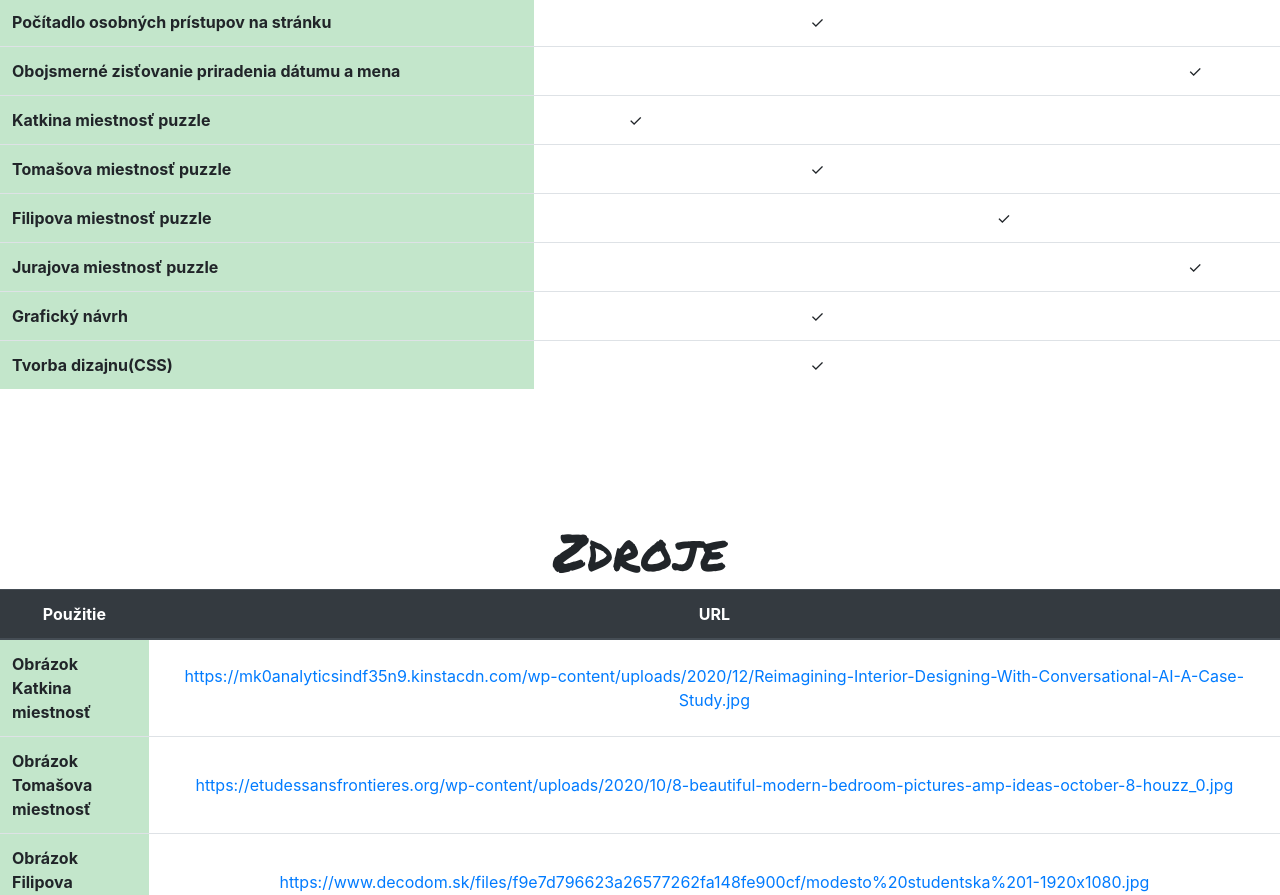
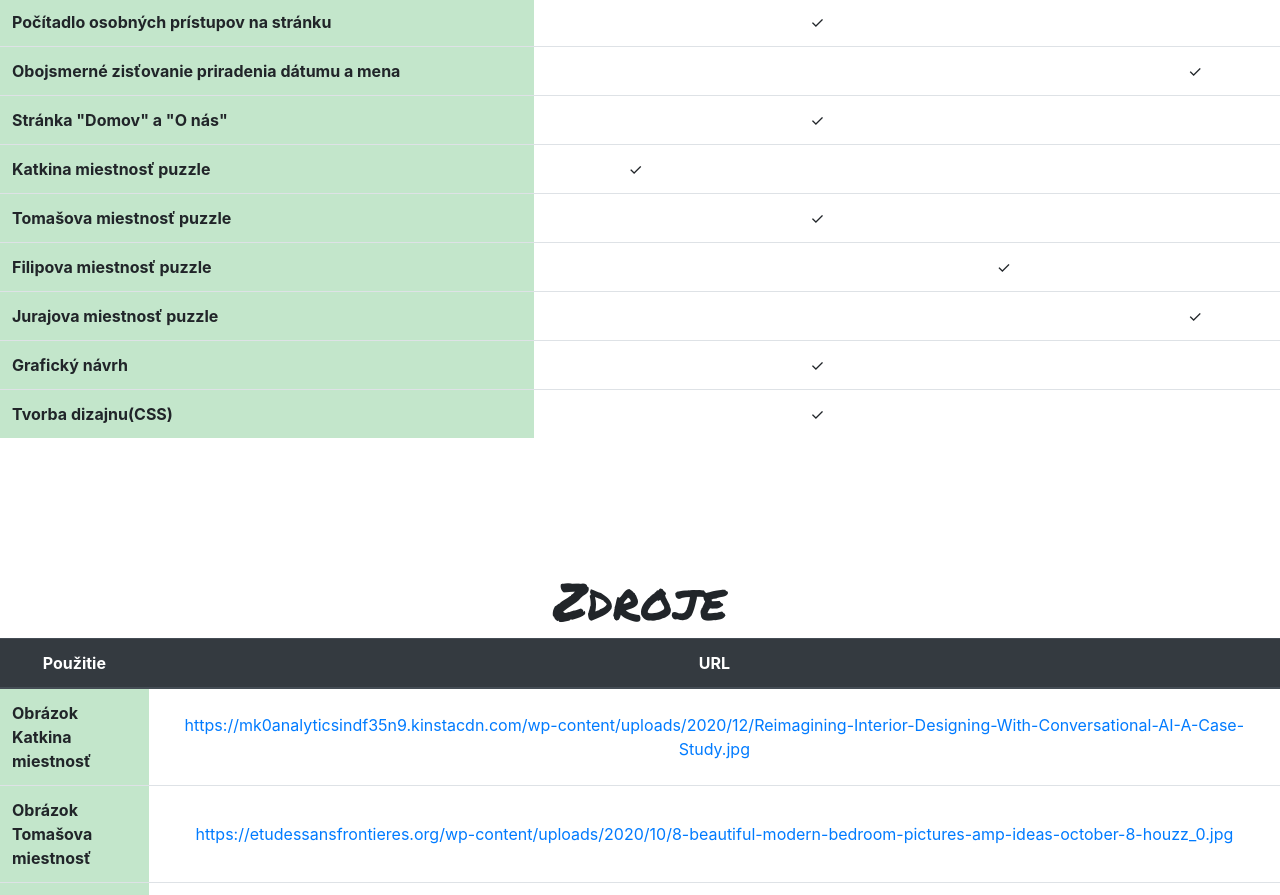
Before and after one commit to tppope/Nasa-domacnost-Puzzle-game, a plain HTML site: page about_us.html in a window 1280 px wide. Shown: the part 1057-1952 px from the top of the page. Drawn offline with Linux system fonts and the light colour scheme.

Commit message:
FINAL 5.0

```diff
--- a/about_us.html
+++ b/about_us.html
@@ -136,6 +136,13 @@
                     <td>&#10003;</td>
                 </tr>
                 <tr>
+                    <th class="table-success" scope="row">Stránka "Domov" a "O nás"</th>
+                    <td></td>
+                    <td>&#10003;</td>
+                    <td></td>
+                    <td></td>
+                </tr>
+                <tr>
                     <th class="table-success" scope="row">Katkina miestnosť puzzle</th>
                     <td>&#10003;</td>
                     <td></td>
```
